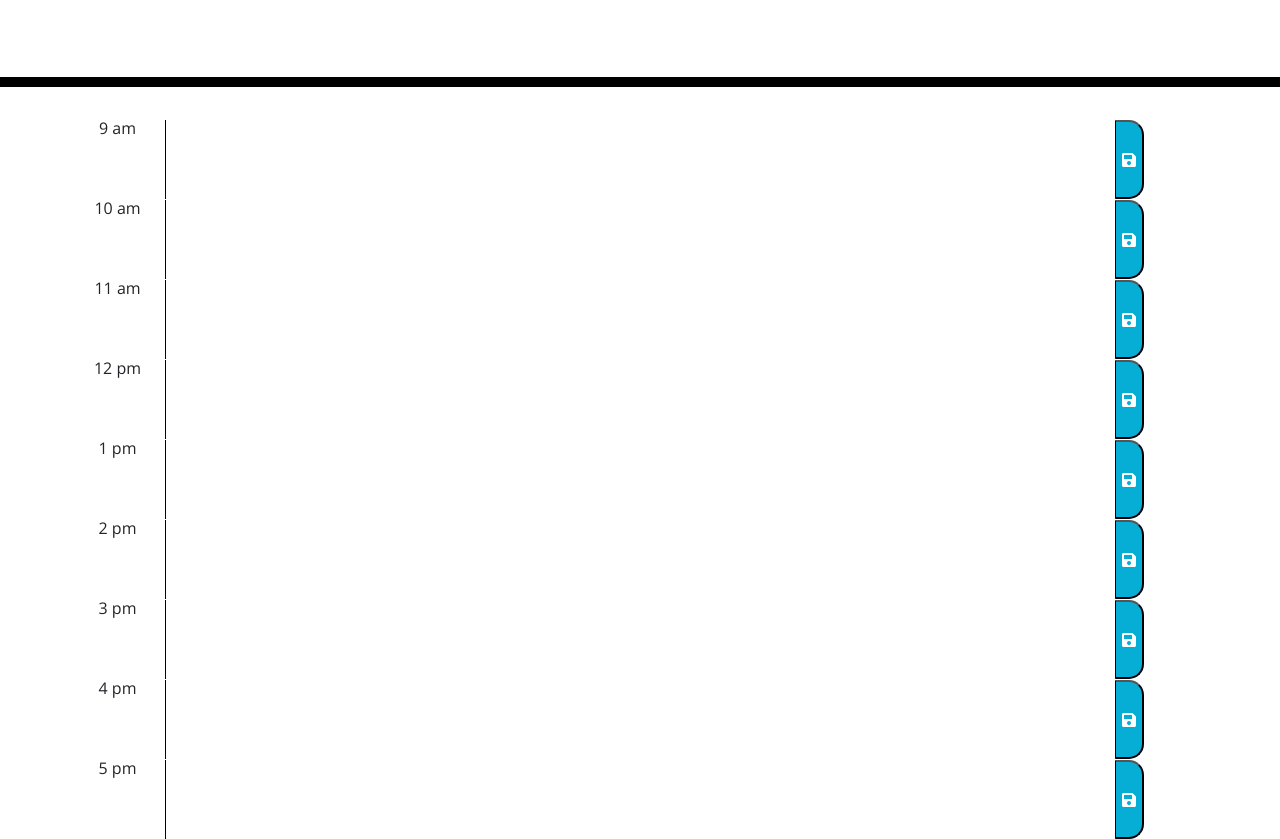
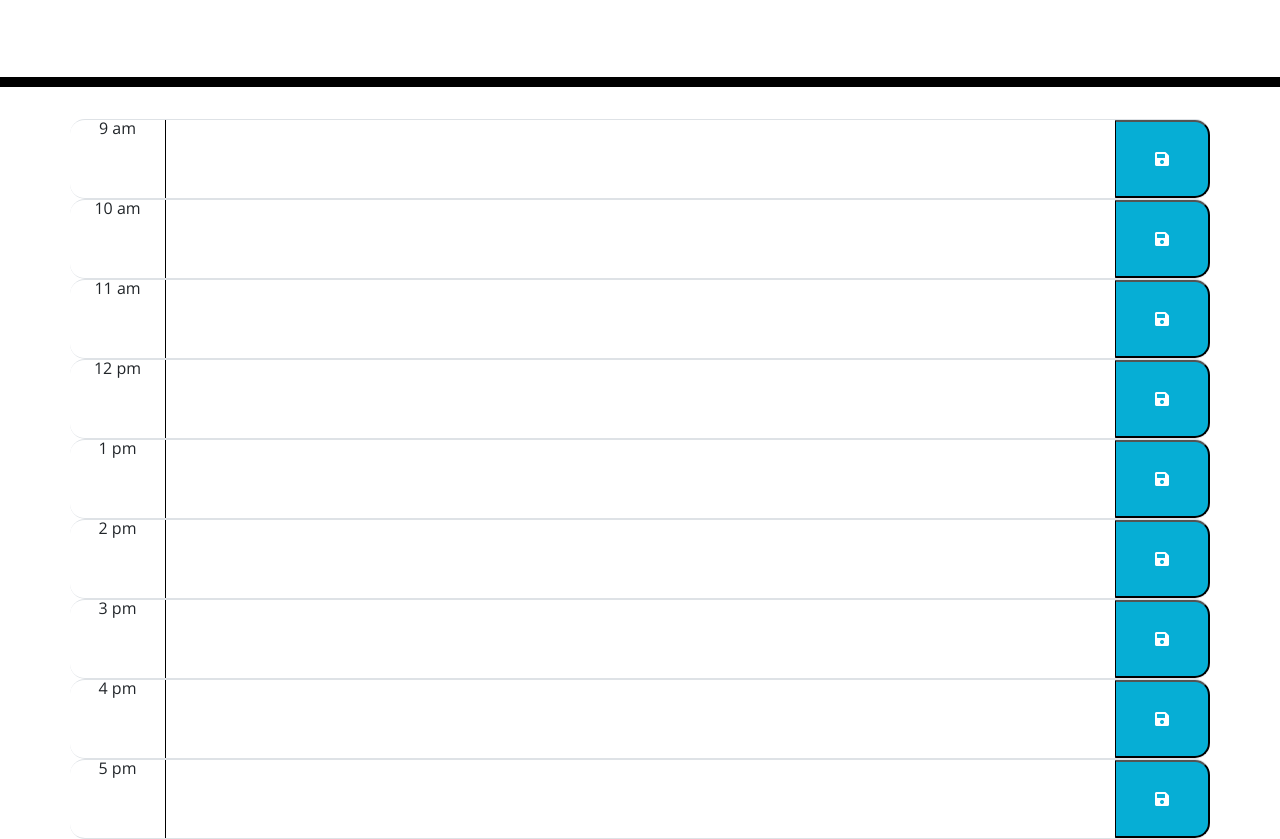
Before and after one commit to rachelamos/workDayPlanner, a plain HTML site: page index.html in a window 1280 px wide. Shown: the part 181-1020 px from the top of the page. Drawn offline with nearby package versions, Linux system fonts and the light colour scheme.

Commit message:
extending save button

```diff
--- a/index.html
+++ b/index.html
@@ -31,58 +31,58 @@
     <div class="container">
       <!-- Timeblocks go here -->
       <!--9 am-->
-      <div id="nineAm" class="row time-block">
+      <div id="nineAm" class="row time-block border-top border-bottom">
         <div class="col-md-1 justify-content-between colorcode">9 am</div>
         <textarea class="description col-md-10"></textarea>
-        <button class="saveBtn"><i class="fa fa-save"></i></button>
+        <button class="saveBtn col-md-1"><i class="fa fa-save"></i></button>
       </div>
       <!--10 am-->
-      <div id="tenAm" class="row time-block">
+      <div id="tenAm" class="row time-block border-top border-bottom">
         <div class="col-md-1 justify-content-between colorcode">10 am</div>
         <textarea class="description col-md-10"></textarea>
-        <button class="saveBtn"><i class="fa fa-save"></i></button>
+        <button class="saveBtn col-md-1"><i class="fa fa-save"></i></button>
       </div>
       <!--11 am-->
-      <div id="elevenAm" class="row time-block">
+      <div id="elevenAm" class="row time-block border-top border-bottom">
         <div class="col-md-1 justify-content-between colorcode">11 am</div>
         <textarea class="description col-md-10"></textarea>
-        <button class="saveBtn"><i class="fa fa-save"></i></button>
+        <button class="saveBtn col-md-1"><i class="fa fa-save"></i></button>
       </div>
       <!--12 pm-->
-      <div id="twelvePm" class="row time-block">
+      <div id="twelvePm" class="row time-block border-top border-bottom">
         <div class="col-md-1 justify-content-between colorcode">12 pm</div>
         <textarea class="description col-md-10"></textarea>
-        <button class="saveBtn"><i class="fa fa-save"></i></button>
+        <button class="saveBtn col-md-1"><i class="fa fa-save"></i></button>
       </div>
       <!--1 pm-->
-      <div id="onePm" class="row time-block">
+      <div id="onePm" class="row time-block border-top border-bottom">
         <div class="col-md-1 justify-content-between colorcode">1 pm</div>
         <textarea class="description col-md-10"></textarea>
-        <button class="saveBtn"><i class="fa fa-save"></i></button>
+        <button class="saveBtn col-md-1"><i class="fa fa-save"></i></button>
       </div>
       <!--2 pm-->
-      <div id="twoPm" class="row time-block">
+      <div id="twoPm" class="row time-block border-top border-bottom">
         <div class="col-md-1 justify-content-between colorcode">2 pm</div>
         <textarea class="description col-md-10"></textarea>
-        <button class="saveBtn"><i class="fa fa-save"></i></button>
+        <button class="saveBtn col-md-1"><i class="fa fa-save"></i></button>
       </div>
       <!--3 pm-->
-      <div id="threePm" class="row time-block">
+      <div id="threePm" class="row time-block border-top border-bottom">
         <div class="col-md-1 justify-content-between colorcode">3 pm</div>
         <textarea class="description col-md-10"></textarea>
-        <button class="saveBtn"><i class="fa fa-save"></i></button>
+        <button class="saveBtn col-md-1"><i class="fa fa-save"></i></button>
       </div>
       <!--4 pm-->
-      <div id="fourPm" class="row time-block">
+      <div id="fourPm" class="row time-block border-top border-bottom">
         <div class="col-md-1 justify-content-between colorcode">4 pm</div>
         <textarea class="description col-md-10"></textarea>
-        <button class="saveBtn"><i class="fa fa-save"></i></button>
+        <button class="saveBtn col-md-1"><i class="fa fa-save"></i></button>
       </div>
       <!--5 pm-->
-      <div id="fivePm" class="row time-block">
+      <div id="fivePm" class="row time-block border-top border-bottom">
         <div class="col-md-1 justify-content-between colorcode">5 pm</div>
         <textarea class="description col-md-10"></textarea>
-        <button class="saveBtn"><i class="fa fa-save"></i></button>
+        <button class="saveBtn col-md-1"><i class="fa fa-save"></i></button>
       </div>
     </div>
 
```
